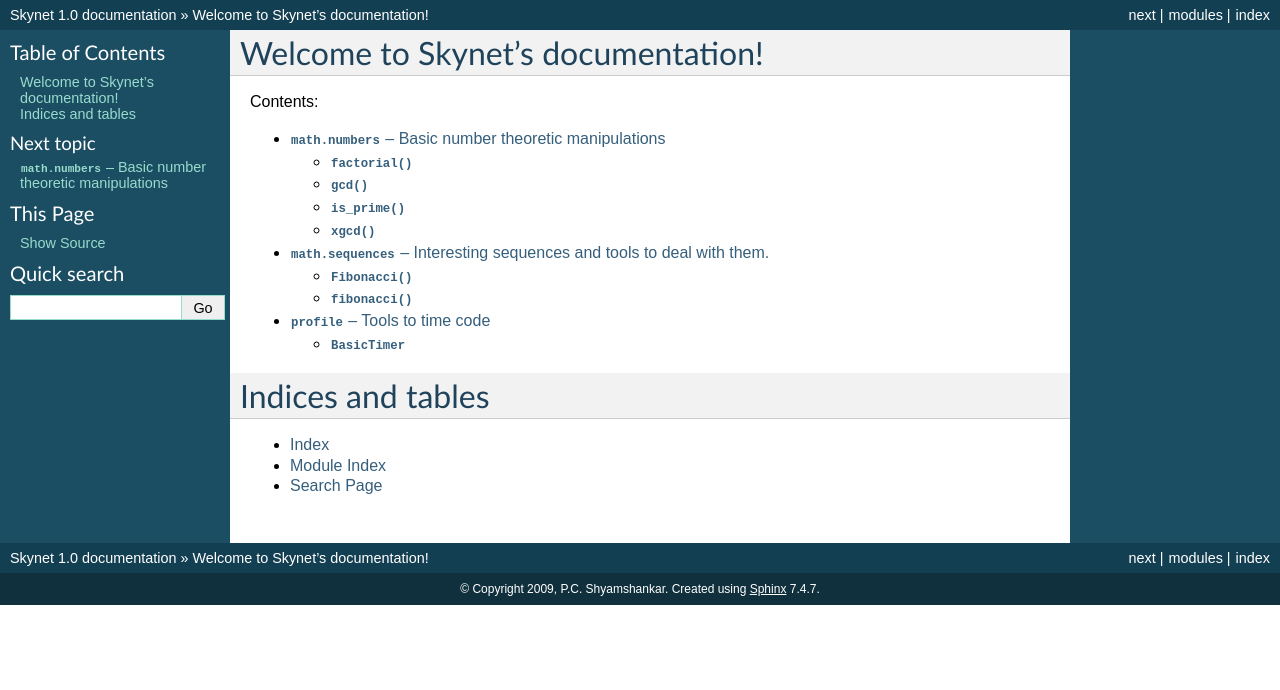
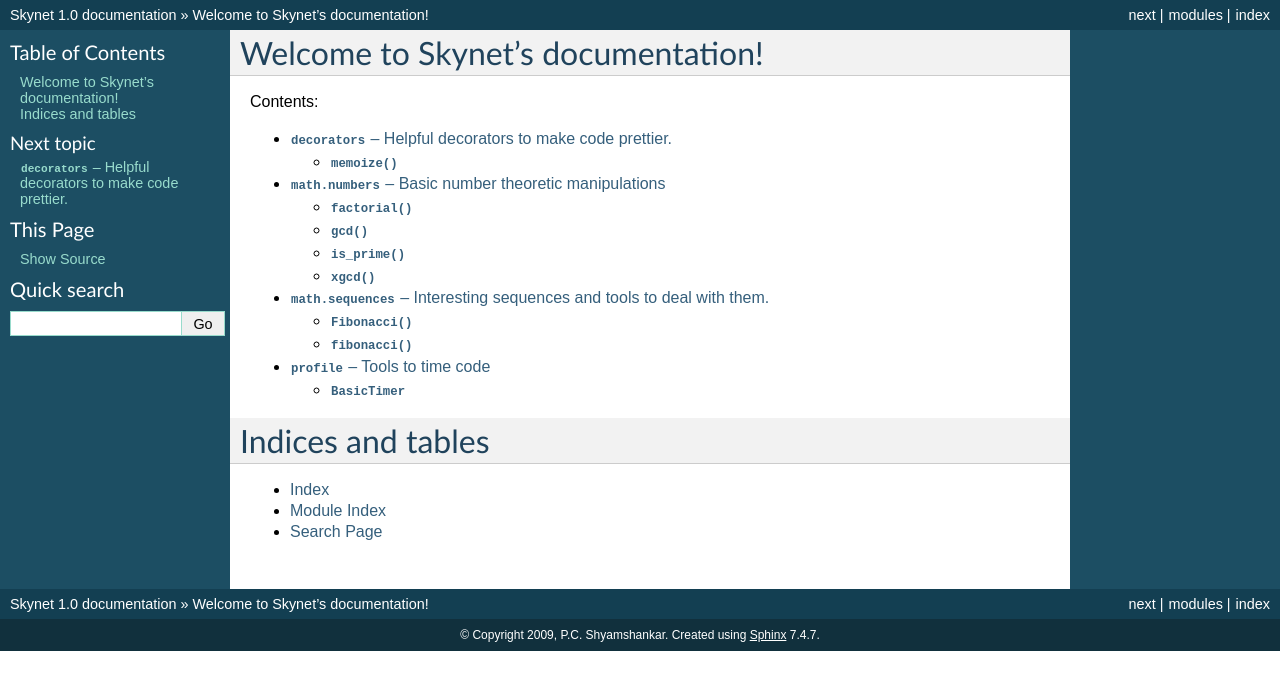
Before and after one commit to sykloid/skynet, a Sphinx documentation site: the page built from doc/source/index.rst, in a window 1280 px wide. Shown: the top 690 px of the page. Built offline with Sphinx 7.4.7, drawn with Linux system fonts in a browser that asks for light colours; formulas are drawn with MathJax 3.

Commit message:
Added documentation for the memoize decorator.

```diff
--- /dev/null
+++ b/doc/source/decorators.rst
@@ -0,0 +1,15 @@
+================================================================
+ :mod:`decorators` -- Helpful decorators to make code prettier.
+================================================================
+
+.. module:: decorators
+    :synopsis: Helpful decorators to make code prettier.
+.. sectionauthor:: P.C. Shyamshankar
+
+This module defines some decorators that can be used as syntactic sugar to make
+code prettier.
+
+.. function:: memoize(function)
+
+    Decorates the given function to produce a caching version. Can only be used
+    for deterministic functions.
--- a/doc/source/index.rst
+++ b/doc/source/index.rst
@@ -9,11 +9,12 @@ Welcome to Skynet's documentation!
 Contents:
 
 .. toctree::
-   :maxdepth: 2
+    :maxdepth: 2
 
-   math/numbers
-   math/sequences
-   profile
+    decorators
+    math/numbers
+    math/sequences
+    profile
 
 Indices and tables
 ==================
```
